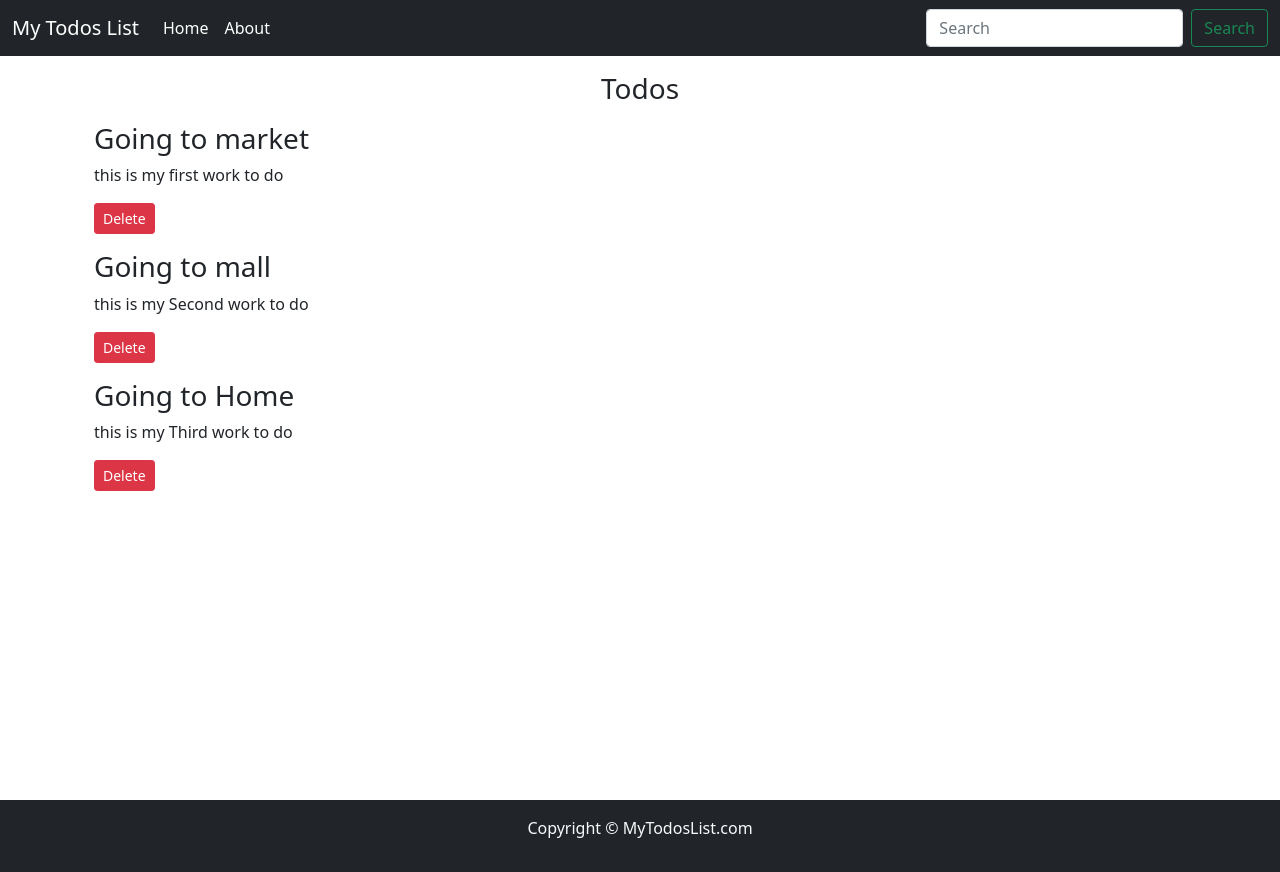
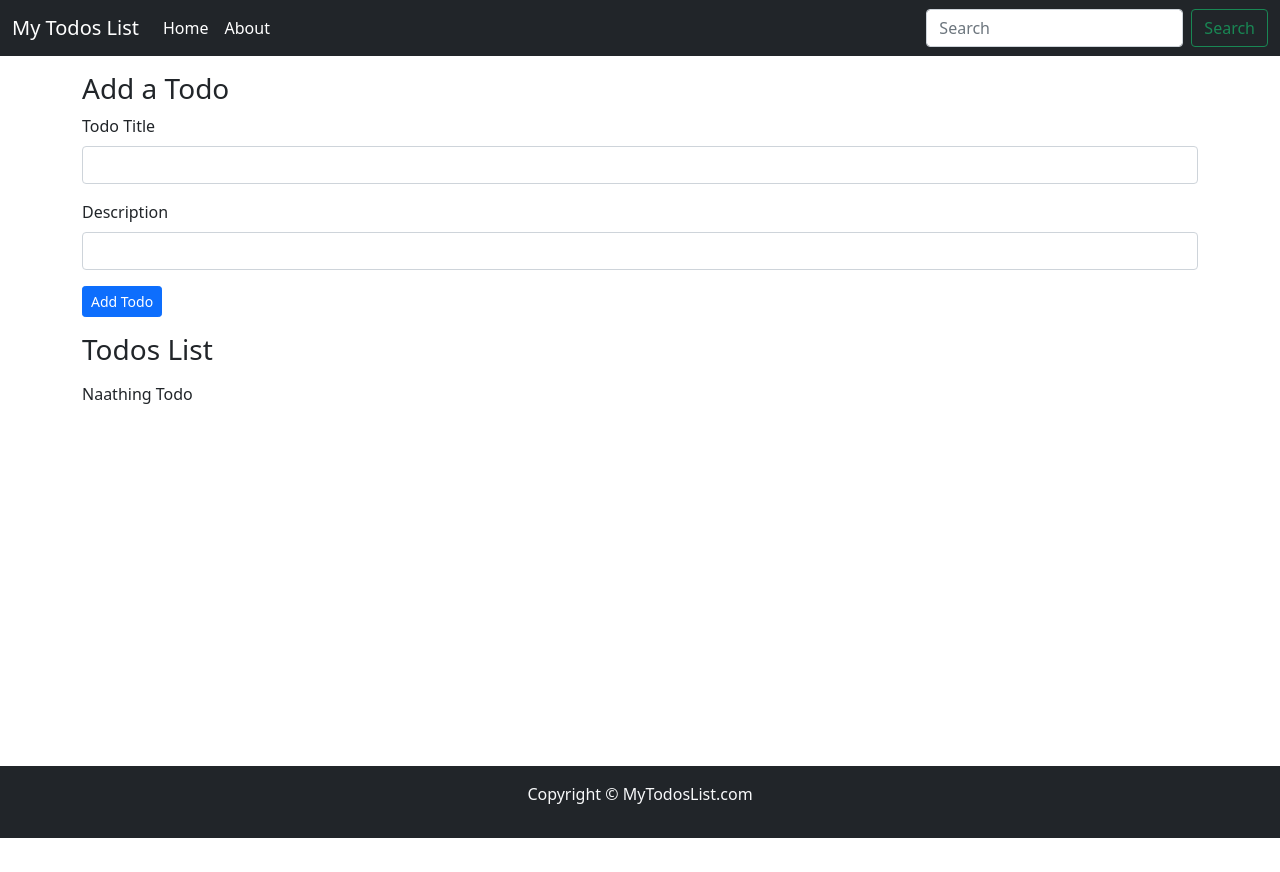
Before and after one commit to skandsisodia87/Todos-List-ReactJs, a React (Create React App) app: page / in a window 1280 px wide. After the commit the page ends 838 px from the top, so only its background shows below. Built offline with nearby package versions, Linux system fonts and the light colour scheme.

Commit message:
Adding AddTodo component

```diff
--- a/src/App.js
+++ b/src/App.js
@@ -1,36 +1,50 @@
-import { useState } from "react";
+import { useState ,useEffect} from "react";
+import AddTodo from "./component/AddTodo";
 import Footer from "./component/Footer";
 import Header from "./component/Header";
 import Todos from "./component/Todos";
 
 function App() {
-  const onDelete = (item)=>{
-    setTodos(todos.filter((e)=>{
-      return e!==item
+  let initTodo
+  if(localStorage.getItem("todos")===null){
+    initTodo=[]
+  }else{
+    initTodo = JSON.parse(localStorage.getItem("todos"));
+  }
+  const onDelete = (item) => {
+    setTodos(todos.filter((e) => {
+      return (e !== item)
     }))
+    localStorage.setItem("todos",JSON.stringify(todos));
   }
-  const[todos,setTodos]=useState([
-    {
-      sno:1,
-      title:"Going to market",
-      desc:"this is my first work to do"
-    },
-    {
-      sno:2,
-      title:"Going to mall",
-      desc:"this is my Second work to do"
-    },
-    {
-      sno:3,
-      title:"Going to Home",
-      desc:"this is my Third work to do"
+
+  const addTodo = (title, desc) => {
+    // console.log(title,desc);
+    let sno;
+    if (todos.length === 0) {
+      sno = 1
+    } else {
+      sno = todos[todos.length - 1].sno + 1;
     }
-  ]);
+    let myTodo = {
+      sno: sno,
+      title: title,
+      desc: desc
+    }
+    // console.log(myTodo);
+    setTodos([...todos, myTodo]);
+  }
+  const [todos, setTodos] = useState(initTodo);
+  useEffect(() => {
+    localStorage.setItem("todos",JSON.stringify(todos));
+  }, [todos])
+
   return (
     <div>
       <Header title="My Todos List" />
-      <Todos todos={todos} onDelete={onDelete}/>
-      <Footer/>
+      <AddTodo addTodo={addTodo} />
+      <Todos todos={todos} onDelete={onDelete} />
+      <Footer />
     </div>
   );
 }
--- /dev/null
+++ b/src/component/AddTodo.js
@@ -0,0 +1,34 @@
+import React, { useState } from 'react'
+
+export default function AddTodo({ addTodo }) {
+    const [title, setTitle] = useState("")
+    const [desc, setDesc] = useState("")
+
+    const submit = (e) => {
+        e.preventDefault();
+        if (!title || !desc) {
+            alert("Title or Description cannot be blank.")
+        } else {
+            addTodo(title, desc);
+            setTitle("");
+            setDesc("");
+        }
+    }
+
+    return (
+        <div className='container my-3'>
+            <h3>Add a Todo</h3>
+            <form onSubmit={submit}>
+                <div className="mb-3">
+                    <label htmlFor="title" className="form-label">Todo Title</label>
+                    <input type="text" value={title} onChange={(e) => { setTitle(e.target.value) }} className="form-control" id="title" aria-describedby="emailHelp" />
+                </div>
+                <div className="mb-3">
+                    <label htmlFor="description" className="form-label">Description</label>
+                    <input type="text" value={desc} onChange={(e) => { setDesc(e.target.value) }} className="form-control" id="description" />
+                </div>
+                <button type="submit" className="btn btn-primary btn-sm">Add Todo</button>
+            </form>
+        </div>
+    )
+}
--- a/src/component/Footer.js
+++ b/src/component/Footer.js
@@ -1,13 +1,13 @@
 import React from 'react'
 
 export default function Footer() {
-  let footerstyle = {
-    position: 'absolute',
-    top: '100vh',
-    width: '100%'
+  let footerStyle={
+    position : 'relative',
+    top:'45vh',
+    width:"100%"
   }
   return (
-    <footer className='bg-dark text-light py-3' style={footerstyle}>
+    <footer className='bg-dark text-light py-3' style={footerStyle} >
       <p className='text-center'>Copyright &copy; MyTodosList.com</p>
     </footer>
 
--- a/src/component/Todos.js
+++ b/src/component/Todos.js
@@ -3,12 +3,14 @@
 
 export default function Todos(props) {
     return (
-        <div className='container'>
-            <h3 className='text-center my-3'>Todos</h3>
+        <>
+        <div className='container' >
+            <h3 className='my-3'>Todos List</h3>
             {props.todos.length!==0?
             props.todos.map((todo)=>{
                 return <TodoItems item={todo} key={todo.sno} onDelete={props.onDelete}/>
             }):"Naathing Todo"}
         </div>
+        </>
     )
 }
--- a/src/index.js
+++ b/src/index.js
@@ -2,12 +2,15 @@
 import ReactDOM from 'react-dom/client';
 import App from './App';
 import reportWebVitals from './reportWebVitals';
+import { BrowserRouter } from 'react-router-dom'
 
 const root = ReactDOM.createRoot(document.getElementById('root'));
 root.render(
-  <React.StrictMode>
-    <App />
-  </React.StrictMode>
+  <BrowserRouter>
+    <React.StrictMode>
+      <App />
+    </React.StrictMode>
+  </BrowserRouter>
 );
 
 // If you want to start measuring performance in your app, pass a function
```
